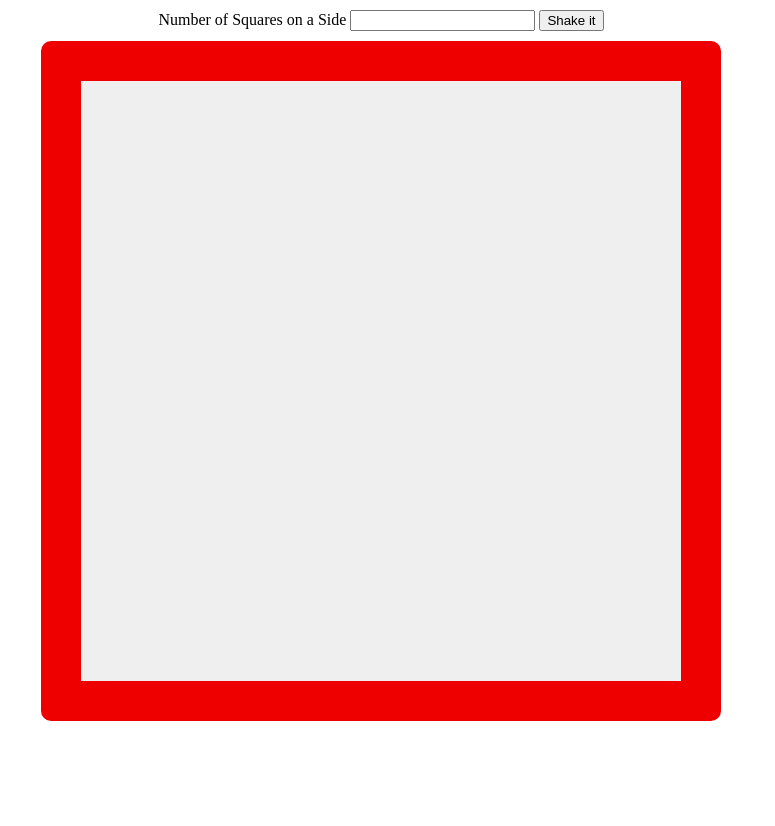
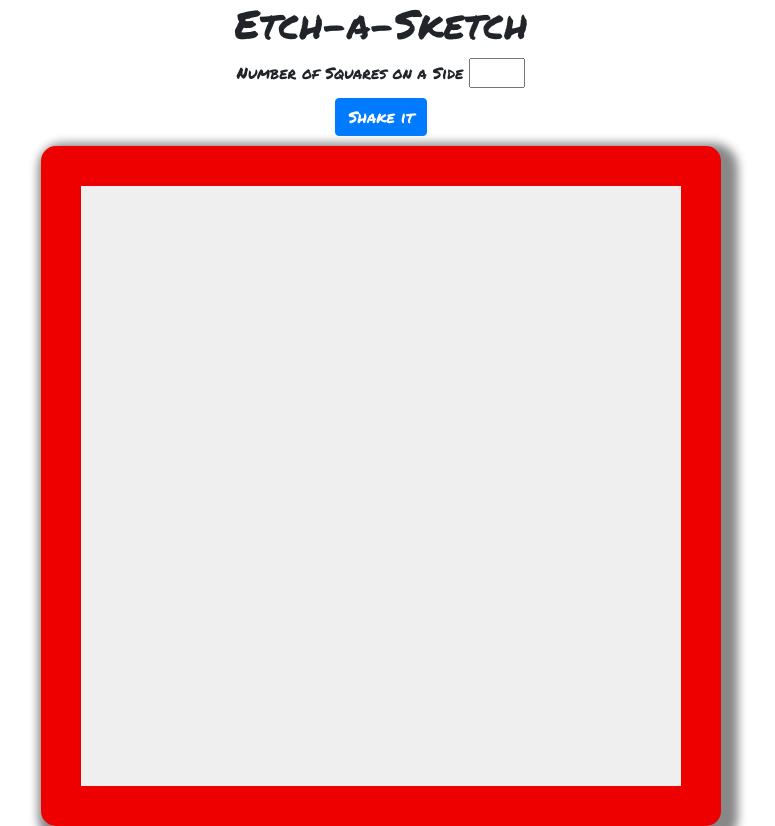
Before and after one commit to kevharvell/Etch-a-Sketch, a plain HTML site: page index.html in a window 1280 px wide. Shown: the whole page, without its empty margins (259-1034 px from the left). Before the commit the page ends 800 px from the top, so only its background shows below. Drawn offline with nearby package versions, Linux system fonts and the light colour scheme.

Commit message:
all specs complete

```diff
--- a/index.html
+++ b/index.html
@@ -1,10 +1,15 @@
+<link href="https://fonts.googleapis.com/css?family=Permanent+Marker&display=swap" rel="stylesheet">
+<link href="https://stackpath.bootstrapcdn.com/bootstrap/4.3.1/css/bootstrap.min.css" rel="stylesheet" integrity="sha384-ggOyR0iXCbMQv3Xipma34MD+dH/1fQ784/j6cY/iJTQUOhcWr7x9JvoRxT2MZw1T" crossorigin="anonymous">
 <link rel="stylesheet" href="style.css">
-
+<header>
+    <h1>Etch-a-Sketch</h1>
+</header>
 <div id="settings">
     <label for="sideLength">Number of Squares on a Side</label>
-    <input type="text" name="sideLength" id="sideLength">
-    <button id="clearBtn">Shake it</button>
+    <input type="number" name="sideLength" id="sideLength" min="0" max="80">
+    <button id="clearBtn" class="btn btn-primary">Shake it</button>
 </div>
+
 <div id="container"></div>
 
 <script src="script.js"></script>
--- a/script.js
+++ b/script.js
@@ -2,7 +2,7 @@
 // Draws squares of sideLength x sideLength
 const DrawSquares = (sideLength) => {
     // calculate pixel side length using 700px container width
-    let pixelSideLength = 700 / sideLength;
+    let pixelSideLength = 600 / sideLength;
     let container = document.getElementById("container");
     for(let i = 0; i < sideLength; i++) {
         // create a row to hold the squares
@@ -32,13 +32,23 @@ const Clear = () => {
     }
 }
 
-const ClearButtonHandler = () => {
+const InitHandlers = () => {
     let clearBtn = document.getElementById("clearBtn");
     clearBtn.addEventListener("click", () => {
         Clear();
     });
+    let sideLengthInput = document.getElementById("sideLength");
+    sideLengthInput.addEventListener("change", (e) => {
+        ResizeGrid(e.target.value);
+    });
+}
+
+const ResizeGrid = (sideLength) => {
+    let container = document.getElementById("container");
+    container.innerHTML = "";
+    DrawSquares(sideLength);
 }
 
 // MAIN
 DrawSquares(16);
-ClearButtonHandler();
+InitHandlers();
--- a/style.css
+++ b/style.css
@@ -1,13 +1,11 @@
 body {
     text-align: center;
+    font-family: 'Permanent Marker', cursive;
+    min-width: 650px;
 }
 
 .etched {
     background-color: black;
-}
-
-.pixel {
-
 }
 
 .row {
@@ -15,17 +13,26 @@ body {
     justify-content: center;
 }
 
-
+#clearBtn {
+    display: block;
+    margin: auto;
+}
 
 #container {
     background-color: #EFEFEF;
     border: 40px solid #EE0000;
-    border-radius: 10px;
+    border-radius: 15px;
+    box-shadow: 7px 7px 10px 10px #888888;
     margin: auto;
-    width: 600px;
-    height: 600px;
+    width: 680px;
+    height: 680px;
 }
 
 #settings {
     margin: 10px 0px;
 }
+
+#sideLength {
+    display: inline-block;
+    margin-bottom: 10px;
+}
```
